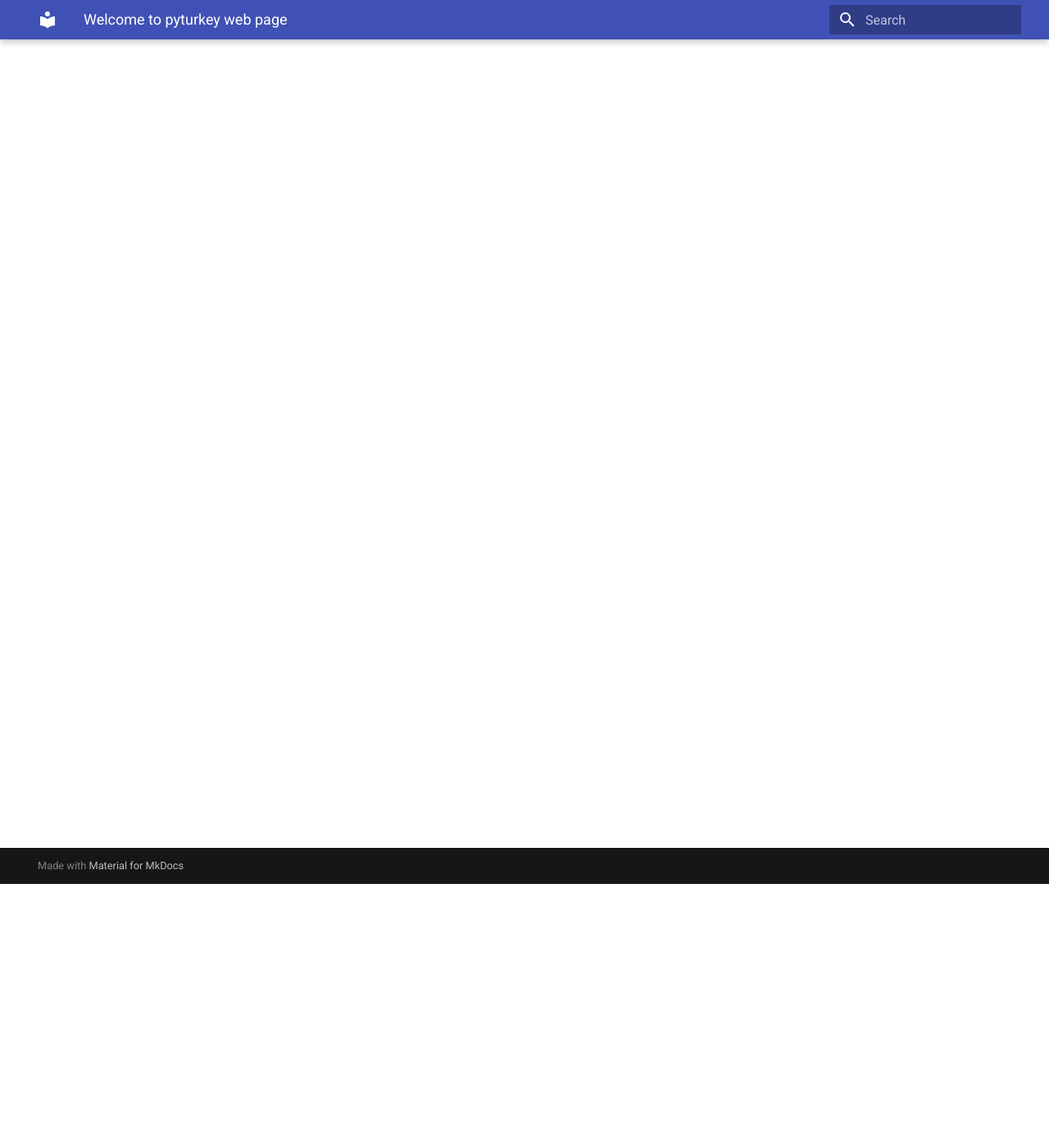
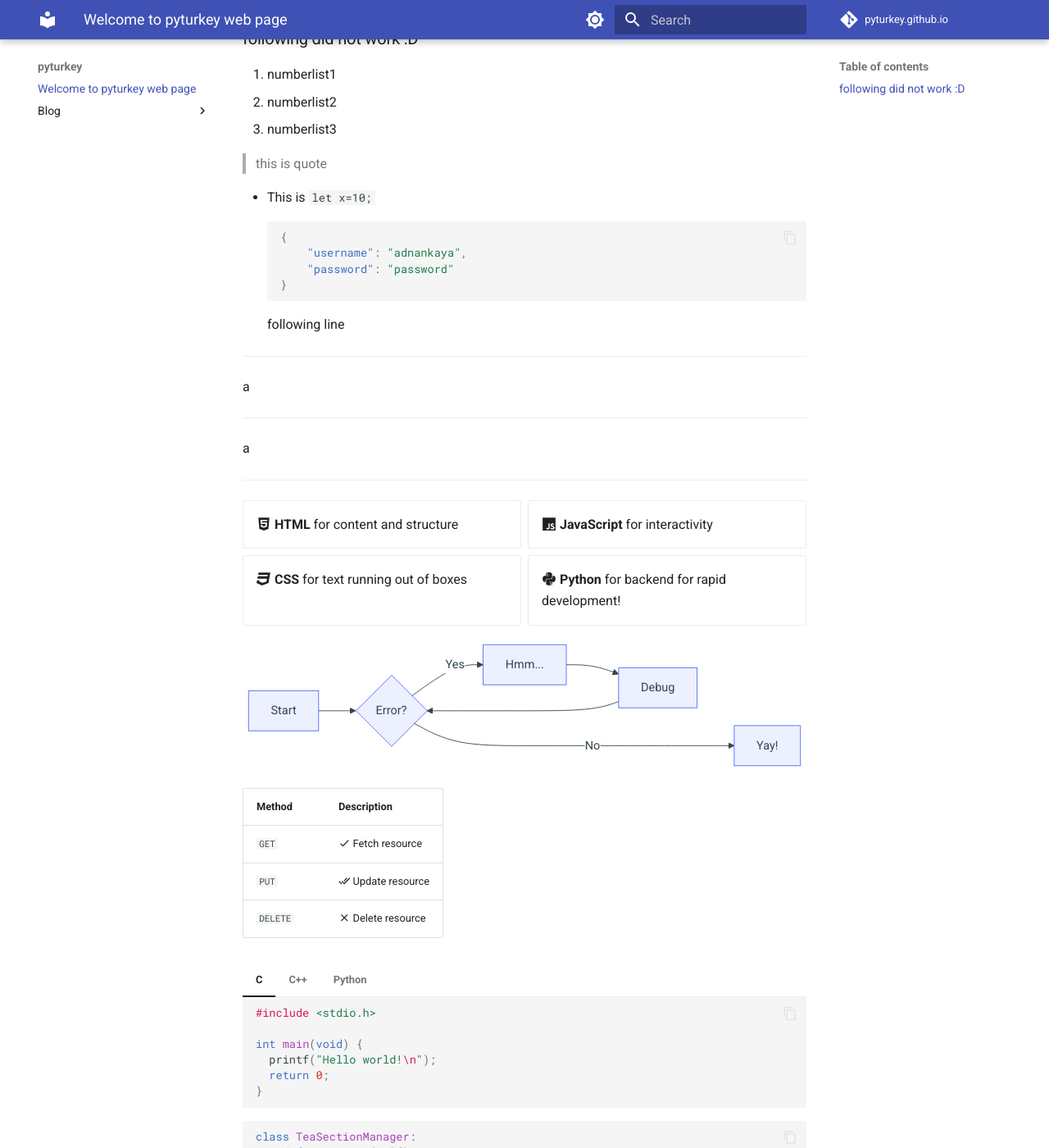
Before and after one commit to pyturkey/pyturkey.github.io, an MkDocs documentation site: the page built from docs/index.md, in a window 1280 px wide and 1400 px high, scrolled down 322 px. Shown: the whole window at 82% size. Built offline with MkDocs 1.6.1 and Material for MkDocs 9.7.7, drawn with Linux system fonts in a browser that asks for light colours; some of the changed text lies outside the part shown.

Commit message:
new features

````diff
--- a/docs/index.md
+++ b/docs/index.md
@@ -1 +1,114 @@
 # Welcome to pyturkey web page
+
+<p>
+This is paragraph
+</p>
+Also this is paragraph
+
+- list1
+- list2
+
+### following did not work :D
+1. numberlist1
+2. numberlist2
+3. numberlist3
+
+
+> this is quote
+
+- This is `let x=10;`
+```json
+{
+    "username": "adnankaya",
+    "password": "password"
+}
+```
+following line
+---
+a
+
+---
+a
+
+---
+
+<div class="grid cards" markdown>
+
+- :fontawesome-brands-html5: __HTML__ for content and structure
+- :fontawesome-brands-js: __JavaScript__ for interactivity
+- :fontawesome-brands-css3: __CSS__ for text running out of boxes
+- :fontawesome-brands-python: __Python__ for backend for rapid development!
+
+</div>
+
+``` mermaid
+graph LR
+  A[Start] --> B{Error?};
+  B -->|Yes| C[Hmm...];
+  C --> D[Debug];
+  D --> B;
+  B ---->|No| E[Yay!];
+```
+
+| Method      | Description                          |
+| ----------- | ------------------------------------ |
+| `GET`       | :material-check:     Fetch resource  |
+| `PUT`       | :material-check-all: Update resource |
+| `DELETE`    | :material-close:     Delete resource |
+
+=== "C"
+
+    ``` c
+    #include <stdio.h>
+
+    int main(void) {
+      printf("Hello world!\n");
+      return 0;
+    }
+    ```
+
+=== "C++"
+
+    ``` c++
+    #include <iostream>
+
+    int main(void) {
+      std::cout << "Hello world!" << std::endl;
+      return 0;
+    }
+    ```
+=== "Python"
+    ```python
+    print("Hello world")
+    ```
+
+```python
+class TeaSectionManager:
+    def __enter__(self):
+        print("Preparing the exclusive tea section...")  # Setup tasks
+        # Code to set the right tea temperature, adjust lighting, etc.
+        return self
+
+    def __exit__(self, exc_type, exc_value, traceback):
+        print("Reverting tea section setup...")  # Cleanup tasks
+        # Code to clean and reset the section back to normal
+
+# Using the context manager
+with TeaSectionManager():
+    print("Guests are enjoying the exclusive tea section.")
+
+```
+
+[Subscribe to our newsletter](#){ .md-button }
+
+!!! note
+
+    This is note
+
+??? note
+
+    This is note2
+
+???+ info "my very important info"
+
+    This is info
--- a/mkdocs.yml
+++ b/mkdocs.yml
@@ -2,3 +2,67 @@ site_name: pyturkey
 site_url: https://pyturkey.github.io/
 theme:
   name: material
+  features:
+    - content.code.copy
+  palette:
+    - scheme: default
+      toggle:
+        icon: material/brightness-7
+        name: Dark
+      primary: indigo
+      accent: indigo
+    - scheme: slate
+      toggle:
+        icon: material/brightness-4
+        name: Light
+      primary: yellow
+      accent: yellow
+
+# Repository
+repo_name: pyturkey.github.io
+repo_url: https://github.com/pyturkey.github.io
+
+extra:
+  analytics:
+    provider: google
+    property: G-XXXXXXXXXX
+  social:
+    - icon: fontawesome/brands/github
+      link: https://github.com/pyturkey
+    - icon: fontawesome/brands/twitter
+      link: https://twitter.com/
+    - icon: fontawesome/brands/linkedin
+      link: https://linkedin.com/in/adnan-kayace
+
+plugins:
+  - search
+  - blog
+  - tags:
+      tags_file: tags.md
+
+markdown_extensions:
+  - admonition
+  - pymdownx.details
+  - pymdownx.superfences:
+      custom_fences:
+        - name: mermaid
+          class: mermaid
+          format: !!python/name:pymdownx.superfences.fence_code_format
+  - attr_list
+  - md_in_html
+  - pymdownx.emoji:
+      emoji_index: !!python/name:material.extensions.emoji.twemoji
+      emoji_generator: !!python/name:material.extensions.emoji.to_svg
+  - pymdownx.highlight:
+      anchor_linenums: true
+      line_spans: __span
+      pygments_lang_class: true
+  - pymdownx.inlinehilite
+  - pymdownx.snippets
+  - pymdownx.tabbed:
+      alternate_style: true
+
+nav:
+  - index.md
+  - Blog:
+    - blog/index.md
````
Also changed, not shown: docs/blog/posts/mytest.md (added, +17 -0 lines), docs/blog/posts/selam.md (added, +18 -0 lines), docs/tags.md (added, +5 -0 lines), docs/blog/index.md (added), 1 other file.
